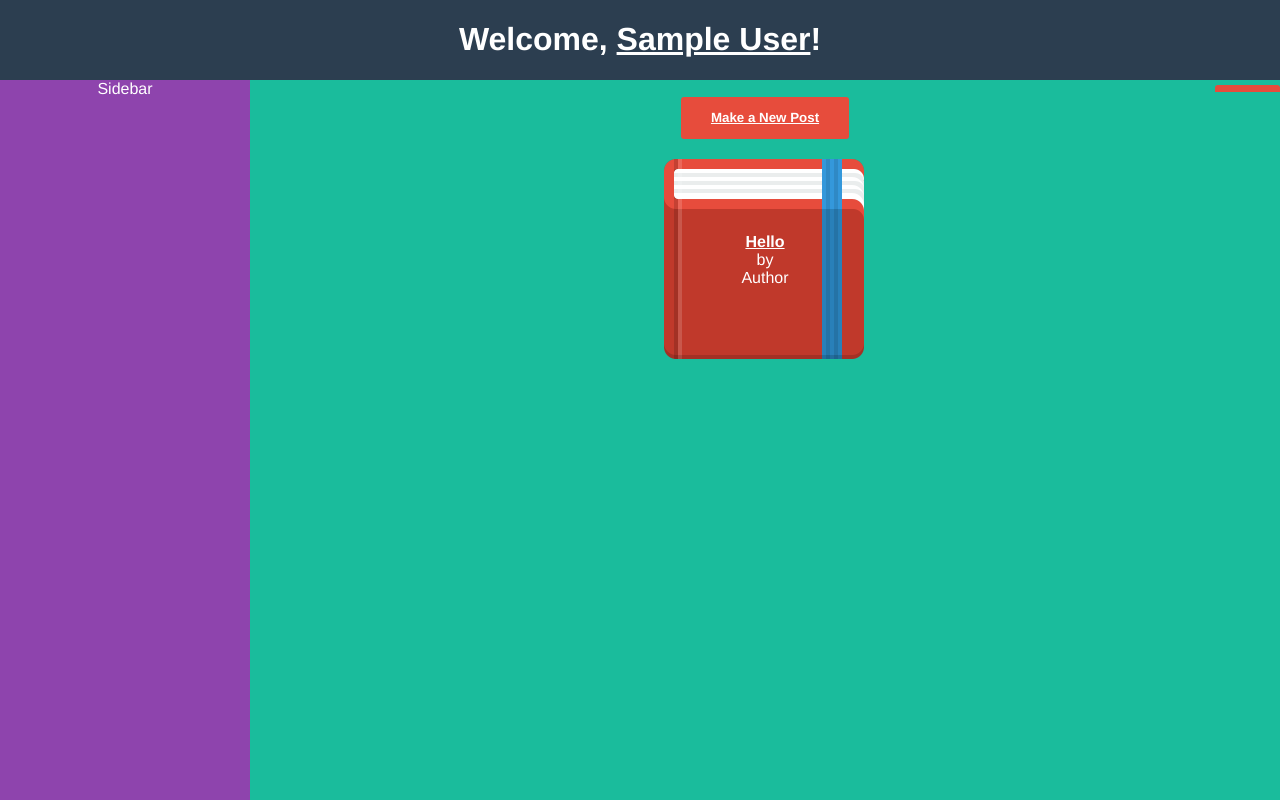
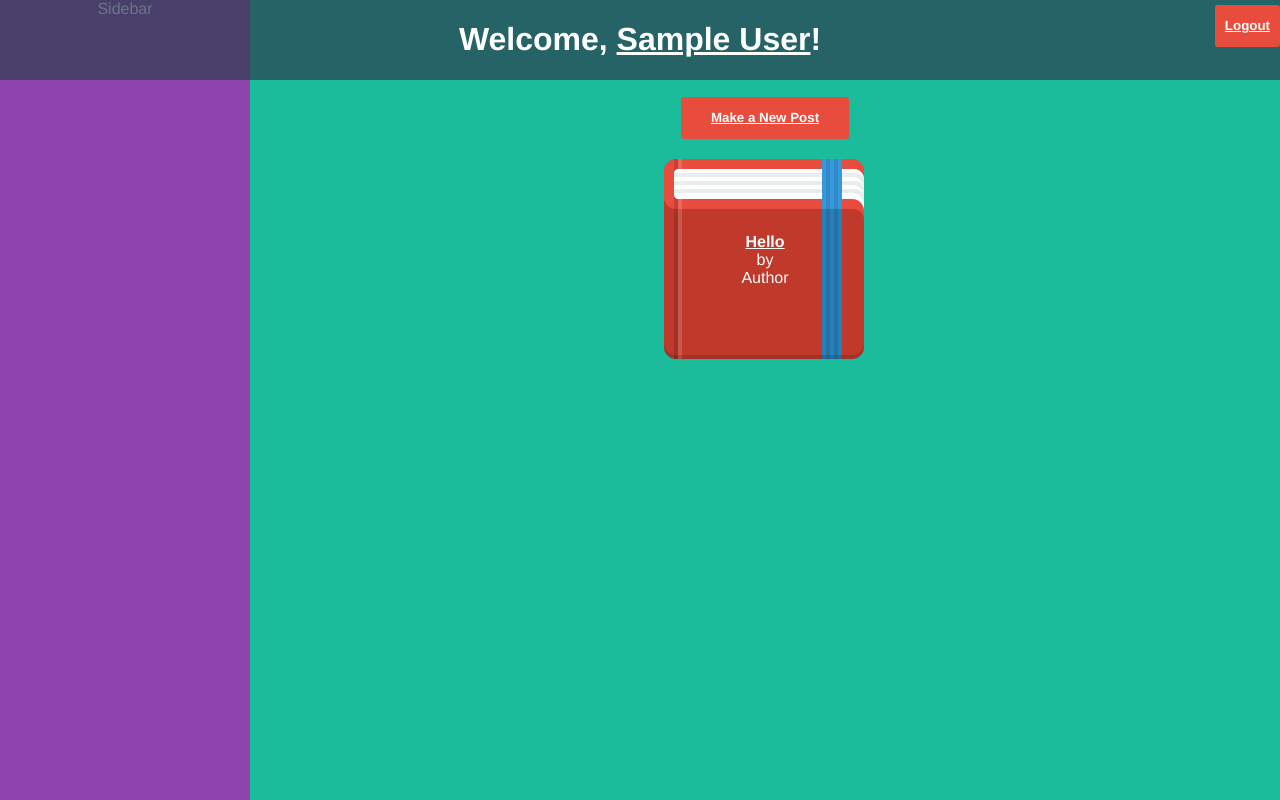
Before and after one commit to y4smeen/Storybored, a Flask app: page /userpage in a window 1280 px wide. Run offline with Flask 2, Linux system fonts and the light colour scheme; the visitor is signed in with stand-in values (Sample User, id 1).

Commit message:
update header

```diff
--- a/static/style.css
+++ b/static/style.css
@@ -145,10 +145,13 @@ input[type="password"] {
     left:0; right:0;
     height: 80px;
     background-color: #2c3e50;
+    filter: alpha(opacity=70);
+    -moz-opacity: 0.7;
+    opacity: 0.7;
 }
 .sidebar {
     position:absolute;
-    left:0; top:80px; bottom: 0;
+    left:0; top:0; bottom: 0;
     width: 250px;
     background-color: #8e44ad;
 }
@@ -173,3 +176,10 @@ input[type="password"] {
     margin: 0.5em auto;
     padding: 0.5em 1em;
 }
+
+.headtext {
+    position: absolute;
+    left: 0;
+    right: 0;
+    height: 80px;
+}
--- a/templates/userpage.html
+++ b/templates/userpage.html
@@ -7,8 +7,9 @@
     <p style="font-size:10">Sidebar</p>
   </div>
 
-	<div class="header">
-		<h1> Welcome, <u>{{uname}}</u>!</h1>
+  <div class="header"></div>
+  <div class="headtext">
+    <h1 class="headtext"> Welcome, <u>{{uname}}</u>!</h1>
     <button class="btn" id="logout"><a href = "/logout"> Logout </a></button>
   </div>
 
```
Lines whose indentation alone changed are shown as unchanged.
